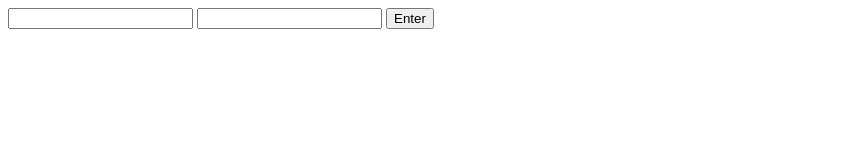
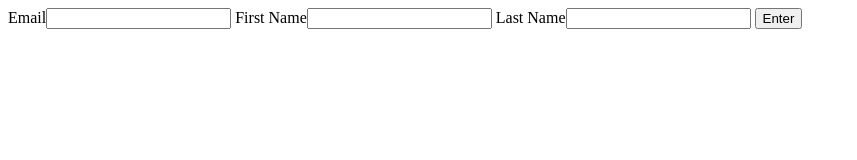
Before and after one commit to maximls/submit-mailchimp, a website: page build/index.html in a window 1280 px wide. Shown: the whole page, without its empty margins (0-857 px from the left). Drawn offline with Linux system fonts and the light colour scheme.

Commit message:
updated form

```diff
--- a/build/index.html
+++ b/build/index.html
@@ -16,8 +16,9 @@
             <p class="browsehappy">You are using an <strong>outdated</strong> browser. Please <a href="#">upgrade your browser</a> to improve your experience.</p>
         <![endif]-->
         <form action="https://mailchimp-submit.netlify.com/.netlify/functions/mail" method="POST">
-            <input type="text" name="email" />
-            <input type="text" name="fname" />
+            <label>Email<input type="text" name="email" /></label>
+            <label>First Name<input type="text" name="fname" /></label>
+            <label>Last Name<input type="text" name="lname" /></label>
             <button type="submit">Enter</button>
         </form>
         <script src="" async defer></script>
```
